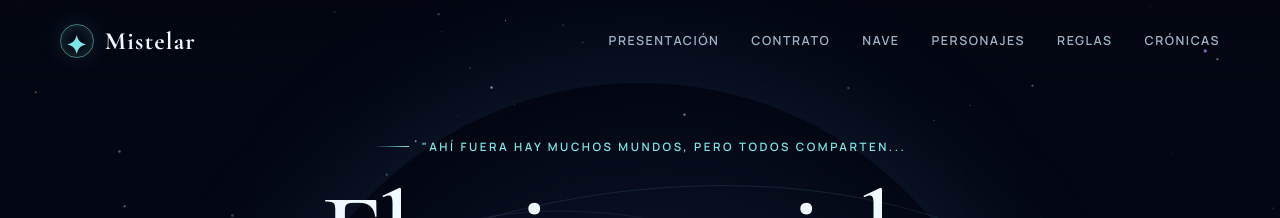
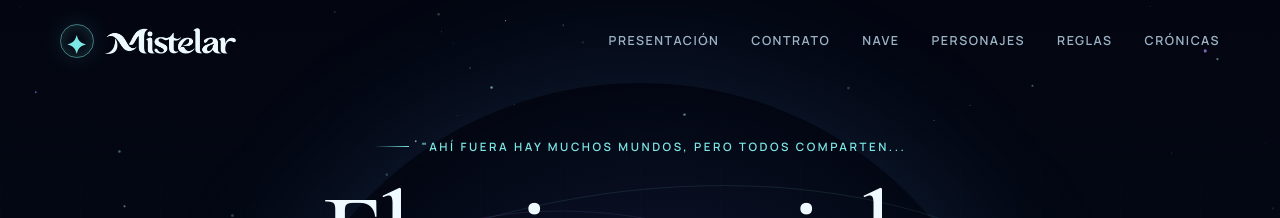
Before and after one commit to alvordsai/dnd_web, a Jekyll site: the page built from index.html, in a window 1280 px wide. Shown: the top 218 px of the page. Built offline with Jekyll 4.4.1, drawn with Linux system fonts in a browser that asks for light colours.

Commit message:
Añade el logotipo de Mistelar al header

```diff
--- a/_includes/header.html
+++ b/_includes/header.html
@@ -2,7 +2,7 @@
     <nav class="navbar" aria-label="Navegación principal">
         <a href="{% if page.homepage %}#presentacion{% else %}{{ '/index.html' | relative_url }}{% endif %}" class="logo" aria-label="Mistelar, inicio">
             <span class="logo-mark" aria-hidden="true">✦</span>
-            <span>Mistelar</span>
+            <span class="logo-wordmark" aria-hidden="true"></span>
         </a>
 
         <button class="nav-toggle" type="button" aria-expanded="false" aria-controls="nav-links">
--- a/style.css
+++ b/style.css
@@ -124,6 +124,16 @@ button, input, textarea, select { font: inherit; }
     font-weight: 700;
     letter-spacing: 0.05em;
     text-decoration: none;
+}
+
+.logo-wordmark {
+    display: block;
+    width: 8.25rem;
+    aspect-ratio: 2012 / 400;
+    flex: 0 0 auto;
+    background: currentColor;
+    -webkit-mask: url("images/mistelar-logo.png") center / contain no-repeat;
+    mask: url("images/mistelar-logo.png") center / contain no-repeat;
 }
 
 .logo-mark {
```
Also changed, not shown: images/mistelar-logo.png (added).
